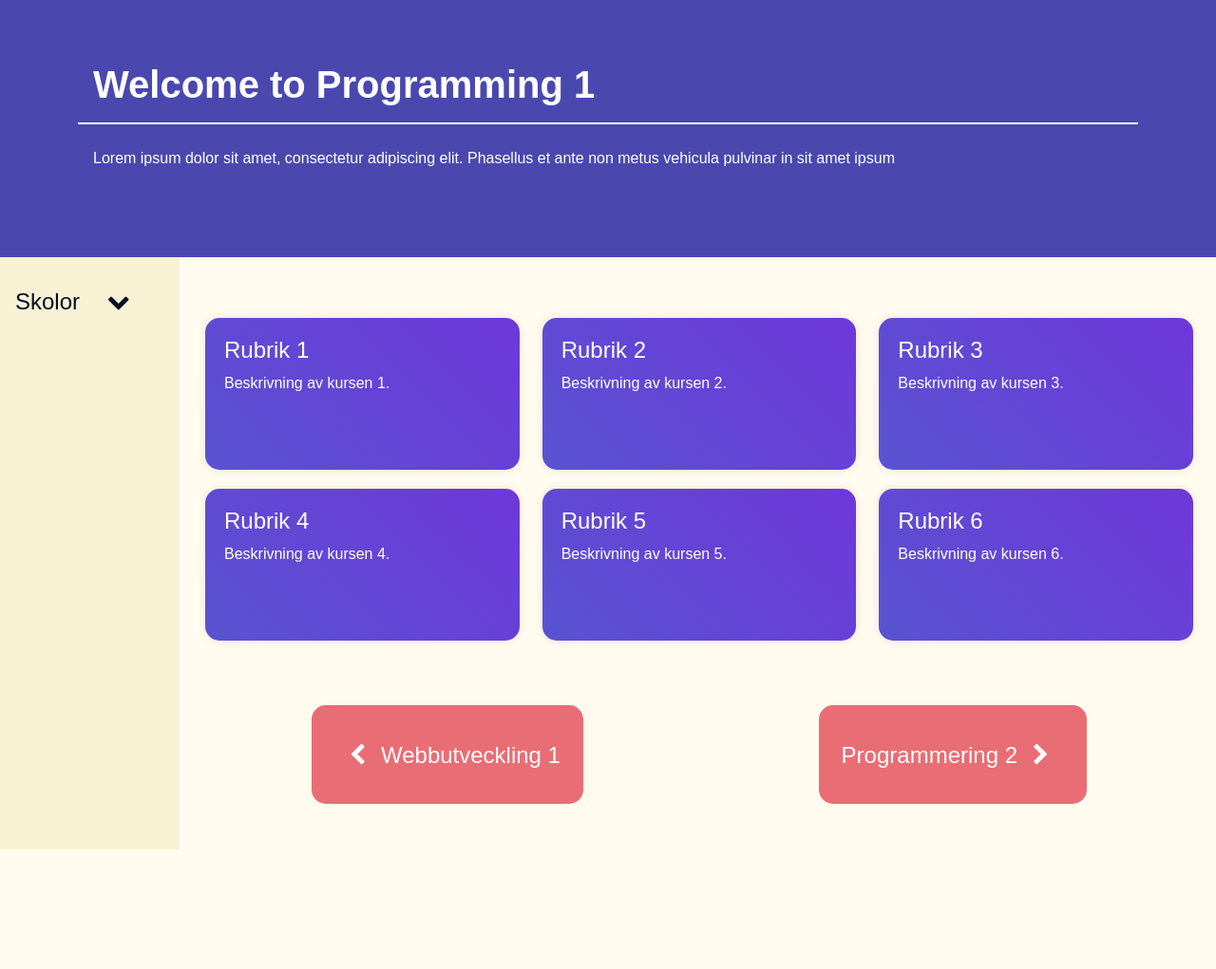
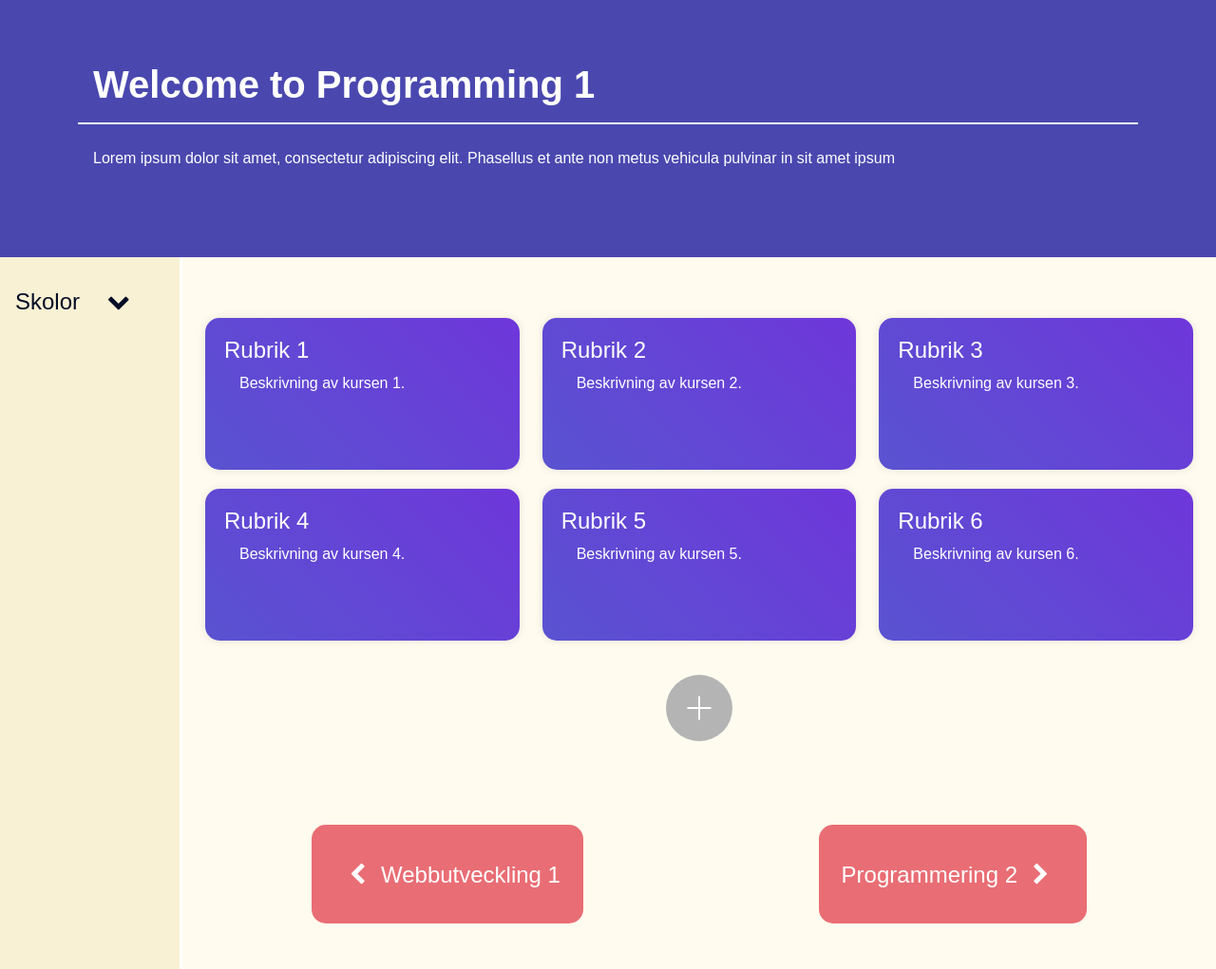
Before and after one commit to NTIG-Helsingborg/TE4_23-24_Basecamp, a PHP site: page /Kapitlar.php in a window 1280 px wide. Shown: the part 73-1094 px from the top of the page at 95% size. Before the commit the page ends 968 px from the top, so only its background shows below. Run offline with PHP 8.4, Linux system fonts and the light colour scheme; some libraries are stand-ins or nearby versions.

Commit message:
a plus button in kapitlar

```diff
--- a/CSS/kapitlar.css
+++ b/CSS/kapitlar.css
@@ -124,7 +124,7 @@
   box-shadow: 0 0 10px rgba(0, 0, 0, 0.1);
   padding: 10px;
   color: #fff;
-  width: 80%;
+  width: 90%;
   height: 14vh;
 
 }
@@ -143,8 +143,13 @@
 }
 
 .boxCourse h4{
-  padding: 16px;
+  padding-top: 16px;
 }
+
+.boxCourse h4, p{
+  padding-left: 16px;
+}
+
 
 @keyframes gradient {
   50% {
--- a/Kapitlar.php
+++ b/Kapitlar.php
@@ -93,6 +93,7 @@
         </div>
       <?php } ?>
     </div>
+    <button class="circular-button"></button>
     <div class="button-container d-flex flex-column flex-sm-row ">
       <button id="buttonLeft" class="rounded-button left p-1 p-sm-4 my-3 my-sm-5"><i
           class="fa fa-chevron-left"></i>Webbutveckling
--- a/kurser.php
+++ b/kurser.php
@@ -82,6 +82,7 @@
     <div class="row box-group" id="group1">
       <!-- Box 1-6 -->
       <?php for ($i = 1; $i <= 6; $i++) { ?>
+
         <div class="col-lg-12 col-md-12 col-sm-6">
           <div class="boxCourse">
             <h4>Rubrik
```
